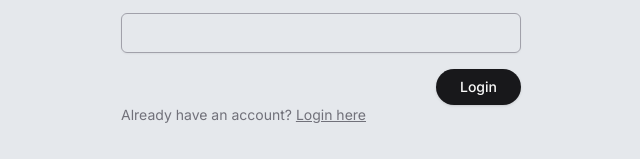
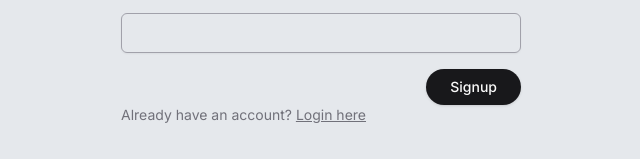
Before and after one commit to devbilalkhan/pet-day-care, a Next.js app: page /signup in a window 1280 px wide. Shown: the part 459-618 px from the top of the page, without its empty margins (319-959 px from the left). Built offline with nearby package versions, Linux system fonts and the light colour scheme.

Commit message:
refactor: Update package dependencies for JWT auth implementation

```diff
--- a/package.json
+++ b/package.json
@@ -22,6 +22,7 @@
     "class-variance-authority": "^0.7.0",
     "clsx": "^2.1.1",
     "next": "14.2.5",
+    "next-auth": "^4.24.7",
     "next-themes": "^0.3.0",
     "react": "^18",
     "react-dom": "^18",
--- a/src/app/(auth)/login/page.tsx
+++ b/src/app/(auth)/login/page.tsx
@@ -8,7 +8,7 @@ function Page(props: PageProps) {
   return (
     <main>
       <H1 className="text-center">Log In</H1>
-      <AuthForm />
+      <AuthForm authMode="login" />
       <p className="text-zinc-500 ">
         Don&apos;t have an account?{" "}
         <Link className="text-sm underline hover:text-zinc-700" href="/signup">
--- a/src/app/(auth)/signup/page.tsx
+++ b/src/app/(auth)/signup/page.tsx
@@ -9,7 +9,7 @@ function Page(props: PageProps) {
     <>
       <main>
         <H1 className="text-center">Sign up</H1>
-        <AuthForm />
+        <AuthForm authMode="signup" />
         <p className="text-zinc-500 ">
           Already have an account?{" "}
           <Link className="text-sm underline hover:text-zinc-700" href="/login">
--- a/src/components/auth-form.tsx
+++ b/src/components/auth-form.tsx
@@ -3,10 +3,10 @@ import { Input } from "./ui/input";
 import { Label } from "./ui/label";
 
 type AuthFormProps = {
-  // Define your props here
+  authMode: "signup" | "login";
 };
 
-function AuthForm({}: AuthFormProps) {
+function AuthForm({ authMode }: AuthFormProps) {
   return (
     <form className="mt-6">
       <div className="w-[400px]">
@@ -22,7 +22,7 @@ function AuthForm({}: AuthFormProps) {
         <Input id="loginPassword" type="password" />
       </div>
       <div className="flex justify-end mt-4">
-        <Button>Login</Button>
+        <Button>{authMode === "login" ? "Login" : "Signup"}</Button>
       </div>
     </form>
   );
--- a/src/middleware.ts
+++ b/src/middleware.ts
@@ -1,10 +1,12 @@
 import { NextRequest, NextResponse } from "next/server"
 
 
-export function middleware(request: Request){
-  console.log(request.url)
-  return NextResponse.next()
-}
+// export function middleware(request: Request){
+
+//   return NextResponse.next()
+// }
+
+export { auth as middleware } from "@/lib/auth"
 
 
 export const config = {
```
Also changed, not shown: 1 other file (tests, documents, lock files or other folders).
